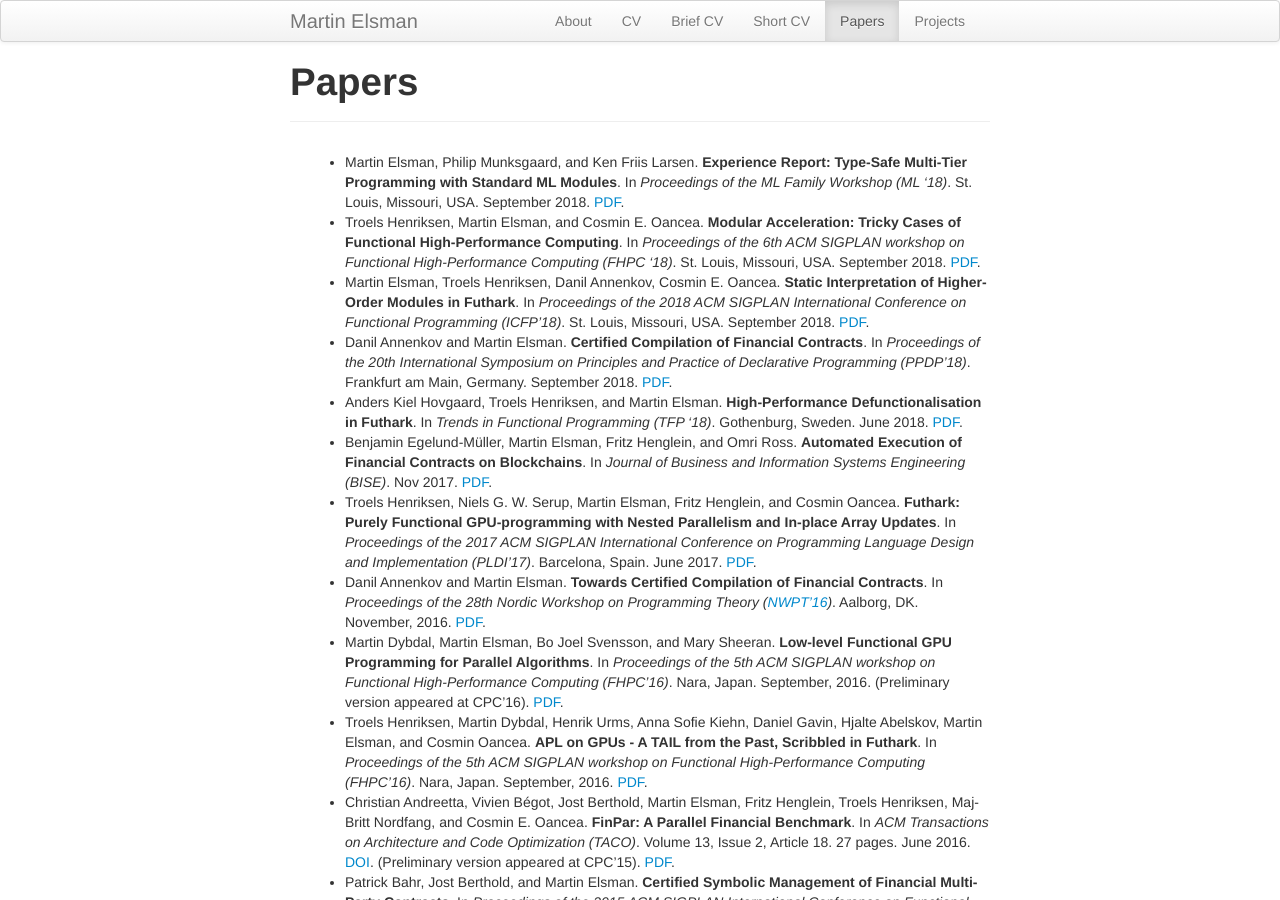
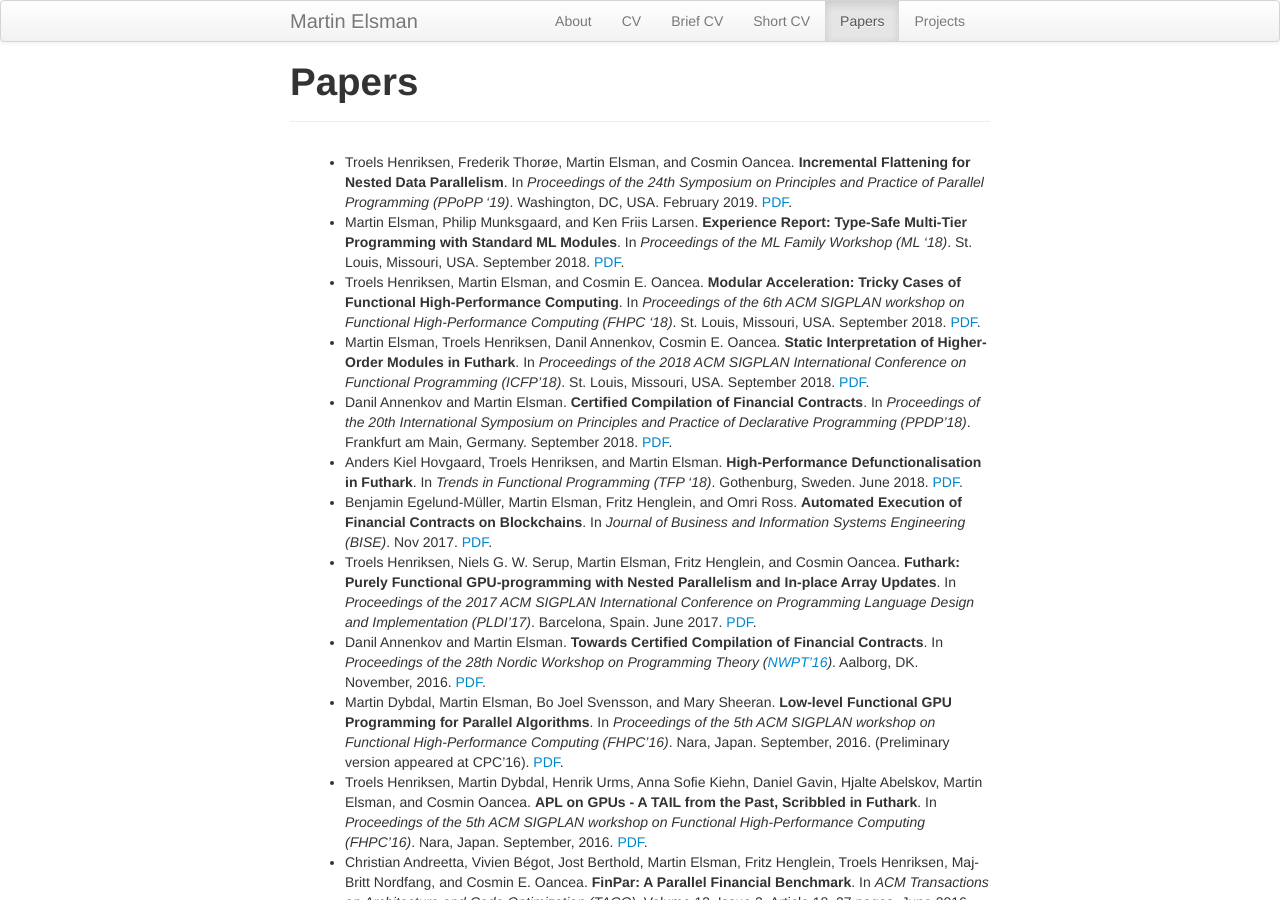
Before and after one commit to melsman/melsman.github.io, a Jekyll site: the page built from papers.md, in a window 1280 px wide and 900 px high. Built offline with Jekyll 4.4.1, drawn with Linux system fonts in a browser that asks for light colours; nearby versions of some CDN libraries.

Commit message:
paper added

```diff
--- a/papers.md
+++ b/papers.md
@@ -5,6 +5,8 @@ header: Papers
 group: navigation
 ---
 {% include JB/setup %}
+
+* Troels Henriksen, Frederik Thorøe, Martin Elsman, and Cosmin Oancea. __Incremental Flattening for Nested Data Parallelism__. In _Proceedings of the 24th Symposium on Principles and Practice of Parallel Programming (PPoPP '19)_. Washington, DC, USA. February 2019. [PDF](/pdf/ppopp19.pdf).
 
 * Martin Elsman, Philip Munksgaard, and Ken Friis Larsen. __Experience Report: Type-Safe Multi-Tier Programming with Standard ML Modules__. In _Proceedings of the ML Family Workshop (ML '18)_. St. Louis, Missouri, USA. September 2018. [PDF](/pdf/final-ml18.pdf).
 
```
Also changed, not shown: 1 other file.
